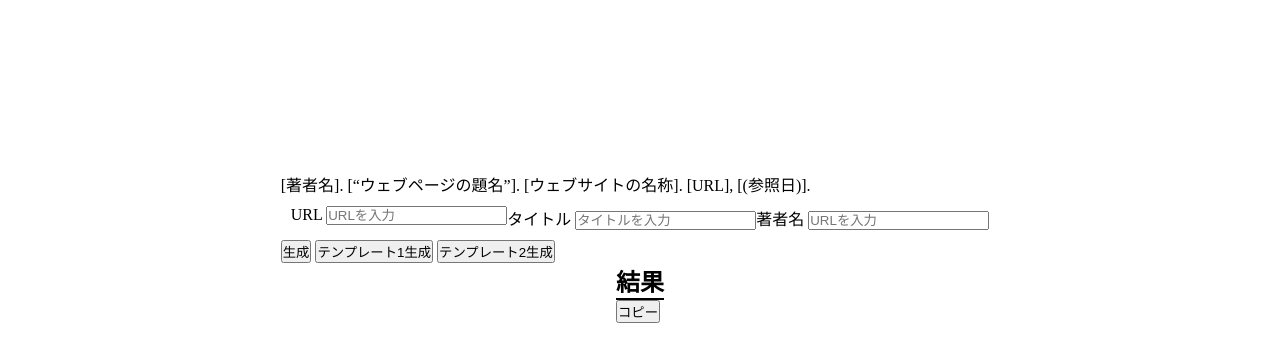
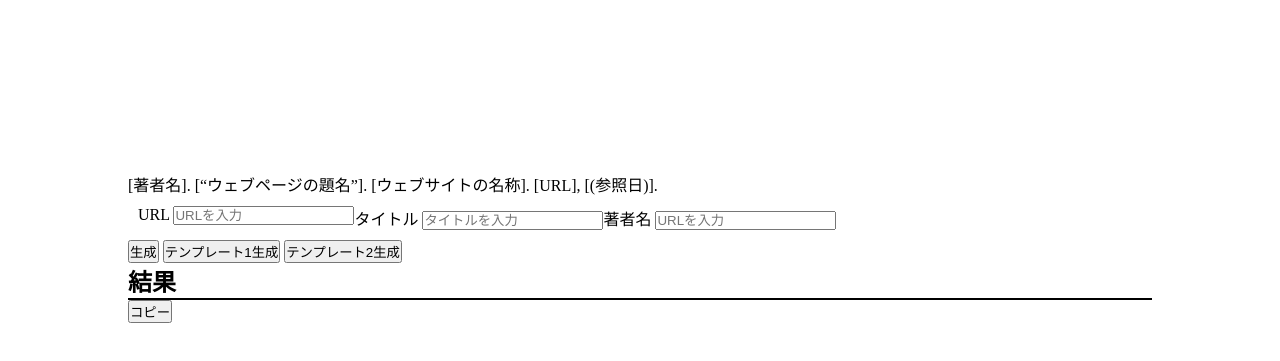
Before and after one commit to sumdayo/NEW_source_generator, a plain HTML site: page index.html in a window 1280 px wide. Shown: the part 83-444 px from the top of the page. Drawn offline with Linux system fonts and the light colour scheme.

Commit message:
【進行】css

```diff
--- a/index.html
+++ b/index.html
@@ -14,7 +14,7 @@
         </div>
     </header>
     <div class="main">
-        <div class="container">
+        <div class="container_setting">
             <p class="text-center">[著者名]. [“ウェブページの題名”]. [ウェブサイトの名称]. [URL], [(参照日)].</p>
             <form class="form" action="" method="post">
             <div class="form_url">
@@ -34,9 +34,9 @@
             <input type="button" value="テンプレート1生成" id="template_btn" class="">
             <input type="button" value="テンプレート2生成" id="template2_btn" class="">
         </div>
-        <div class="container">
+        <div class="container container_result">
             <h2 class="">結果</h2>
-            <p id="result" class="container_result"></p>
+            <p id="result" class="text_result"></p>
             <button onclick="copy()">コピー</button>
         </div>
 
--- a/script.js
+++ b/script.js
@@ -44,7 +44,7 @@ function submitClick(){
     let month = d.getMonth() + 1;
     let day = d.getDate();
     let date = year + '-' + month + '-' + day;
-    sankoubunken.push(`${Author.value}"${ Title.value}"${UrlText.value},（参照${date}）`);
+    sankoubunken.push(`${Author.value}"${ Title.value}"${ UrlText.value},（参照${date}）`);
     console.log(sankoubunken);
 
     result.innerText = sankoubunken.join('\n');
--- a/style.css
+++ b/style.css
@@ -29,13 +29,17 @@ header {
     display: flex;
 }
 
-.form_url {
-    display: block;
-}
 .form_title {
 
 }
+.container_setting {
+    width: 80%;
+}
 .container_result {
+    width: 80%;
+}
+.text_result {
     border: 1px solid black;
-    width: ;
+    height: auto;
+
 }
```
